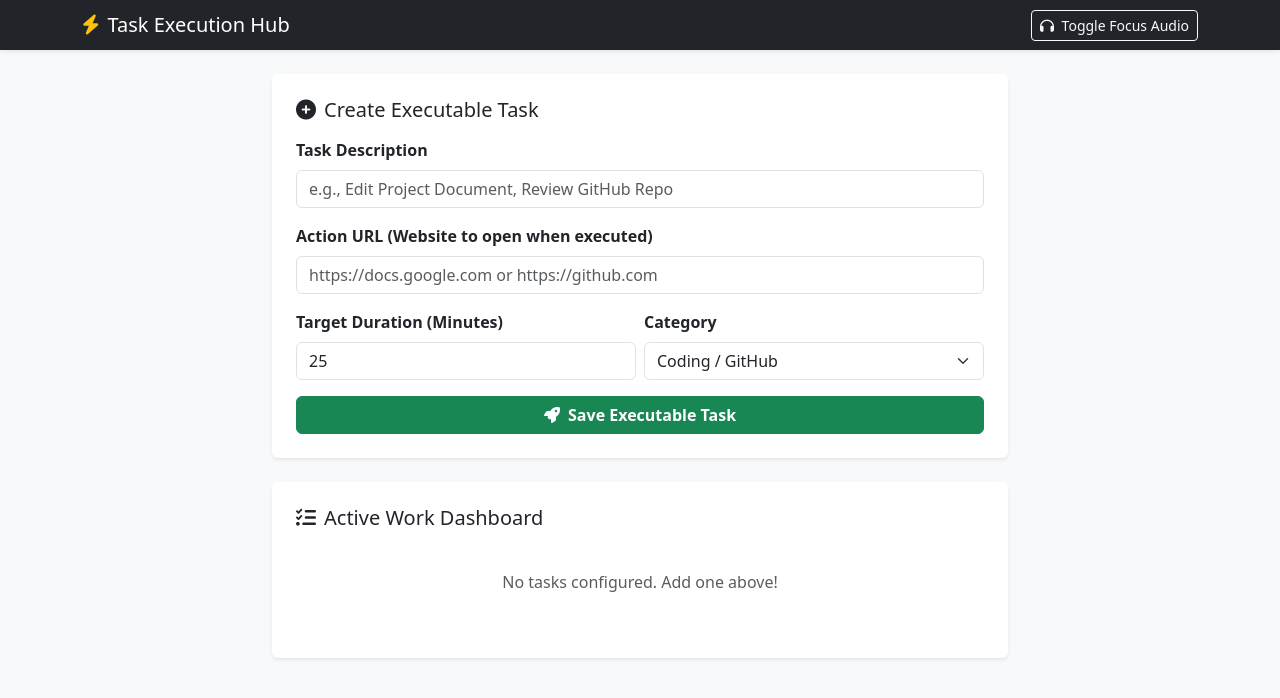
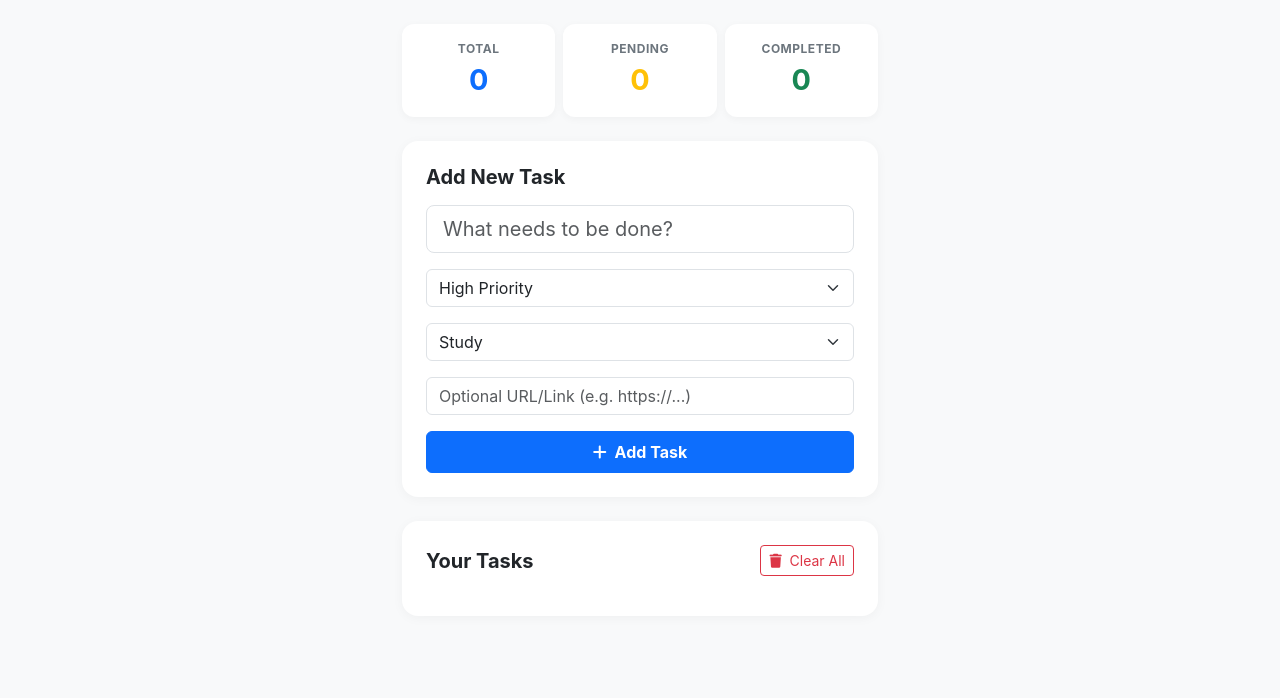
Before and after one commit to pavanimandati13-jpg/Task-management-system-2, a Flask app: page / in a window 1280 px wide. Shown: the top 698 px of the page. Run offline with Flask 3, Linux system fonts and the light colour scheme.

Commit message:
Update index.html

```diff
--- a/templates/index.html
+++ b/templates/index.html
@@ -3,72 +3,115 @@
 <head>
   <meta charset="UTF-8" />
   <meta name="viewport" content="width=device-width, initial-scale=1.0" />
-  <title>Interactive Task Launcher</title>
+  <title>Task Management System</title>
   <link href="https://cdn.jsdelivr.net/npm/bootstrap@5.3.0/dist/css/bootstrap.min.css" rel="stylesheet" />
   <link rel="stylesheet" href="https://cdnjs.cloudflare.com/ajax/libs/font-awesome/6.4.0/css/all.min.css" />
-  <link rel="stylesheet" href="{{ url_for('static', filename='style.css') }}" />
+  <style>
+    body {
+      background-color: #f8f9fa;
+      font-family: -apple-system, BlinkMacSystemFont, "Segoe UI", Roboto, Helvetica, Arial, sans-serif;
+    }
+    .stat-card {
+      background: #ffffff;
+      border-radius: 12px;
+      padding: 16px;
+      text-align: center;
+      box-shadow: 0 2px 8px rgba(0,0,0,0.04);
+    }
+    .stat-title {
+      font-size: 0.75rem;
+      font-weight: 700;
+      color: #6c757d;
+      letter-spacing: 0.5px;
+    }
+    .stat-number {
+      font-size: 1.8rem;
+      font-weight: 700;
+    }
+    .card-box {
+      background: #ffffff;
+      border-radius: 16px;
+      padding: 24px;
+      box-shadow: 0 2px 12px rgba(0,0,0,0.04);
+      margin-bottom: 24px;
+    }
+    .task-item {
+      background: #f8f9fa;
+      border-radius: 12px;
+      padding: 14px;
+      margin-bottom: 12px;
+      border: 1px solid #e9ecef;
+    }
+    .badge-high { background-color: #f8d7da; color: #721c24; }
+    .badge-medium { background-color: #fff3cd; color: #856404; }
+    .badge-low { background-color: #d1e7dd; color: #0f5132; }
+    .badge-cat { background-color: #6c757d; color: #ffffff; }
+  </style>
 </head>
-<body class="bg-light">
+<body class="py-4">
 
-  <nav class="navbar navbar-dark bg-dark shadow-sm mb-4">
-    <div class="container d-flex justify-content-between">
-      <span class="navbar-brand mb-0 h1"><i class="fa-solid fa-bolt text-warning me-2"></i>Task Execution Hub</span>
-      <div>
-        <button id="focusSoundBtn" class="btn btn-outline-light btn-sm"><i class="fa-solid fa-headphones me-1"></i> Toggle Focus Audio</button>
+  <div class="container" style="max-width: 500px;">
+
+    <!-- Top Stats Counter Cards -->
+    <div class="row g-2 mb-4">
+      <div class="col-4">
+        <div class="stat-card">
+          <div class="stat-title">TOTAL</div>
+          <div class="stat-number text-primary" id="totalCount">0</div>
+        </div>
+      </div>
+      <div class="col-4">
+        <div class="stat-card">
+          <div class="stat-title">PENDING</div>
+          <div class="stat-number text-warning" id="pendingCount">0</div>
+        </div>
+      </div>
+      <div class="col-4">
+        <div class="stat-card">
+          <div class="stat-title">COMPLETED</div>
+          <div class="stat-number text-success" id="completedCount">0</div>
+        </div>
       </div>
     </div>
-  </nav>
 
-  <div class="container">
-    <div class="row justify-content-center">
-      <div class="col-lg-8">
+    <!-- Add New Task Form -->
+    <div class="card-box">
+      <h5 class="fw-bold mb-3">Add New Task</h5>
+      <form id="taskForm">
+        <div class="mb-3">
+          <input type="text" id="taskTitle" class="form-control form-control-lg" placeholder="What needs to be done?" required />
+        </div>
+        <div class="mb-3">
+          <select id="taskPriority" class="form-select">
+            <option value="High">High Priority</option>
+            <option value="Medium">Medium Priority</option>
+            <option value="Low">Low Priority</option>
+          </select>
+        </div>
+        <div class="mb-3">
+          <select id="taskCategory" class="form-select">
+            <option value="Study">Study</option>
+            <option value="Work">Work</option>
+            <option value="Personal">Personal</option>
+          </select>
+        </div>
+        <div class="mb-3">
+          <input type="url" id="taskLink" class="form-control" placeholder="Optional URL/Link (e.g. https://...)" />
+        </div>
+        <button type="submit" class="btn btn-primary w-100 py-2 fw-bold"><i class="fa-solid fa-plus me-1"></i> Add Task</button>
+      </form>
+    </div>
 
-        <!-- Task Creator Form -->
-        <div class="card border-0 shadow-sm mb-4">
-          <div class="card-body p-4">
-            <h5 class="card-title mb-3"><i class="fa-solid fa-plus-circle me-2"></i>Create Executable Task</h5>
-            <form id="actionTaskForm">
-              <div class="mb-3">
-                <label class="form-label fw-bold">Task Description</label>
-                <input type="text" id="taskTitle" class="form-control" placeholder="e.g., Edit Project Document, Review GitHub Repo" required />
-              </div>
-              <div class="mb-3">
-                <label class="form-label fw-bold">Action URL (Website to open when executed)</label>
-                <input type="url" id="taskUrl" class="form-control" placeholder="https://docs.google.com or https://github.com" required />
-              </div>
-              <div class="row g-2 mb-3">
-                <div class="col-md-6">
-                  <label class="form-label fw-bold">Target Duration (Minutes)</label>
-                  <input type="number" id="taskDuration" class="form-control" value="25" min="1" max="180" />
-                </div>
-                <div class="col-md-6">
-                  <label class="form-label fw-bold">Category</label>
-                  <select id="taskCategory" class="form-select">
-                    <option value="Coding">Coding / GitHub</option>
-                    <option value="Research">Research / Reading</option>
-                    <option value="Writing">Writing / Docs</option>
-                    <option value="Meeting">Meeting / Call</option>
-                  </select>
-                </div>
-              </div>
-              <button type="submit" class="btn btn-success w-100 fw-bold"><i class="fa-solid fa-rocket me-1"></i> Save Executable Task</button>
-            </form>
-          </div>
-        </div>
+    <!-- Your Tasks List -->
+    <div class="card-box">
+      <div class="d-flex justify-content-between align-items-center mb-3">
+        <h5 class="fw-bold mb-0">Your Tasks</h5>
+        <button class="btn btn-outline-danger btn-sm" onclick="clearAllTasks()"><i class="fa-solid fa-trash me-1"></i> Clear All</button>
+      </div>
+      <div id="taskList"></div>
+    </div>
 
-        <!-- Task List -->
-        <div class="card border-0 shadow-sm">
-          <div class="card-body p-4">
-            <h5 class="card-title mb-3"><i class="fa-solid fa-list-check me-2"></i>Active Work Dashboard</h5>
-            <div id="taskList"></div>
-          </div>
-        </div>
-
-      </div>
-    </div>
   </div>
-
-  <audio id="audioPlayer" loop src="https://cdn.pixabay.com/download/audio/2022/05/27/audio_1808fbf07a.mp3?filename=lofi-study-112191.mp3"></audio>
 
   <script src="{{ url_for('static', filename='script.js') }}"></script>
 </body>
```
